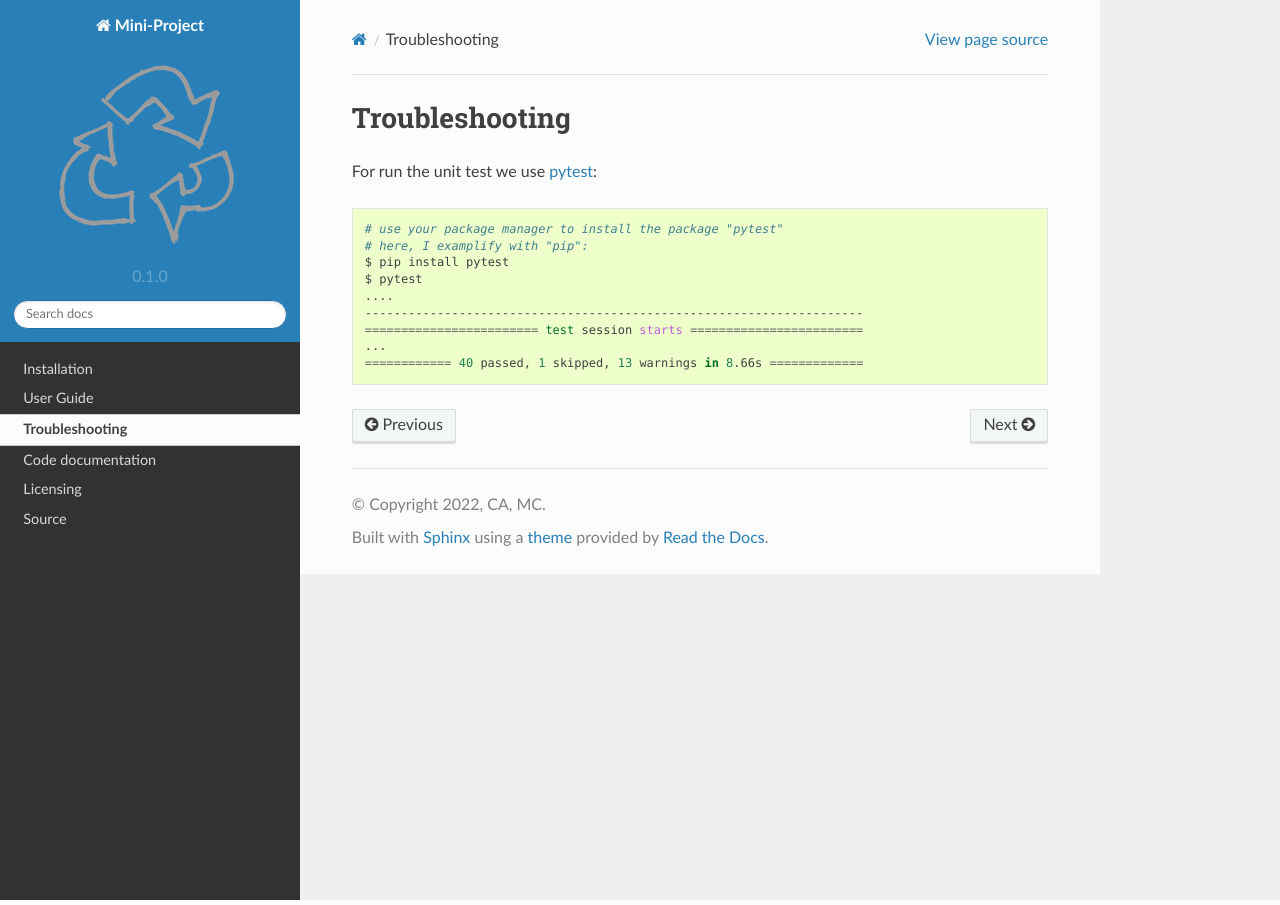
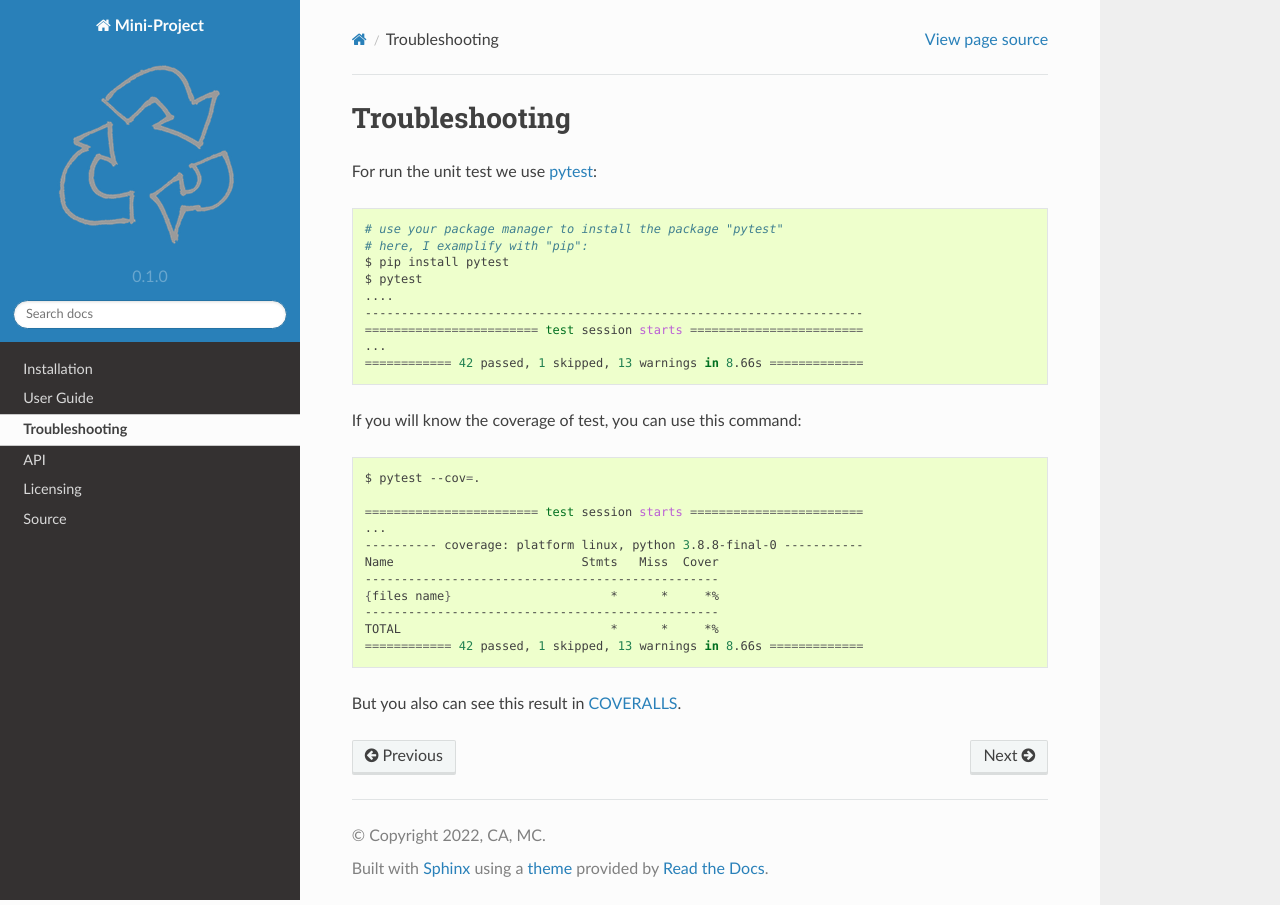
Before and after one commit to M05-project-group5/mini-project, a Sphinx documentation site: the page built from doc/source/troubleshooting.rst, in a window 1280 px wide. Built offline with Sphinx 7.4.7 and the Read the Docs theme 2.0.0, drawn with Linux system fonts in a browser that asks for light colours.

Commit message:
Write about troubleshooting

```diff
--- a/doc/source/api.rst
+++ b/doc/source/api.rst
@@ -2,9 +2,9 @@
 
 .. _doc_api:
 
-==================
-Code documentation
-==================
+====
+API
+====
 
 main
 ----
--- a/doc/source/license.rst
+++ b/doc/source/license.rst
@@ -13,6 +13,6 @@ This work is licensed under the 3-clause BSD License.
 Source
 ------
 
-We base our documentation structure and packaging deployment on the `mai-m05-ex6`_ project.
+We base our documentation structure and packaging deployment on the mai-m05-ex6_ project.
 
 .. include:: links.rst
--- a/doc/source/links.rst
+++ b/doc/source/links.rst
@@ -10,3 +10,4 @@
 .. _pytest: https://docs.pytest.org
 .. _sphinx: http://sphinx.pocoo.org
 .. _main-m05-ex6: https://github.com/idiap/mai-m05-ex6
+.. _COVERALLS: https://coveralls.io/github/M05-project-group5/mini-project?branch=main
--- a/doc/source/troubleshooting.rst
+++ b/doc/source/troubleshooting.rst
@@ -18,9 +18,24 @@ For run the unit test we use pytest_:
   ---------------------------------------------------------------------
   ======================== test session starts ========================
   ...
-  ============ 40 passed, 1 skipped, 13 warnings in 8.66s =============
+  ============ 42 passed, 1 skipped, 13 warnings in 8.66s =============
 
+If you will know the coverage of test, you can use this command:
 
+.. code-block:: shell
 
+  $ pytest --cov=.
+
+  ======================== test session starts ========================
+  ...
+  ---------- coverage: platform linux, python 3.8.8-final-0 -----------
+  Name                          Stmts   Miss  Cover
+  -------------------------------------------------
+  {files name}                      *      *     *%
+  -------------------------------------------------
+  TOTAL                             *      *     *%
+  ============ 42 passed, 1 skipped, 13 warnings in 8.66s =============
+
+But you also can see this result in COVERALLS_.
 
 .. include:: links.rst
--- a/requirements.txt
+++ b/requirements.txt
@@ -1,4 +1,5 @@
 setuptools
+subprocess
 numpy==1.21.2
 scipy==1.7.3
 scikit-learn==1.0.2
```
Also changed, not shown: setup.py (+7 -9 lines).
